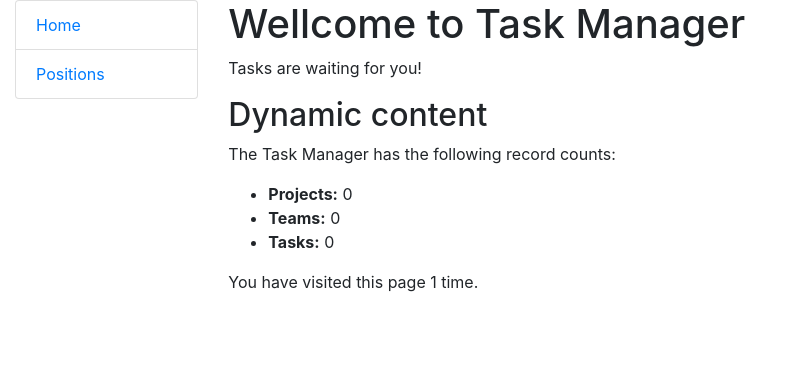
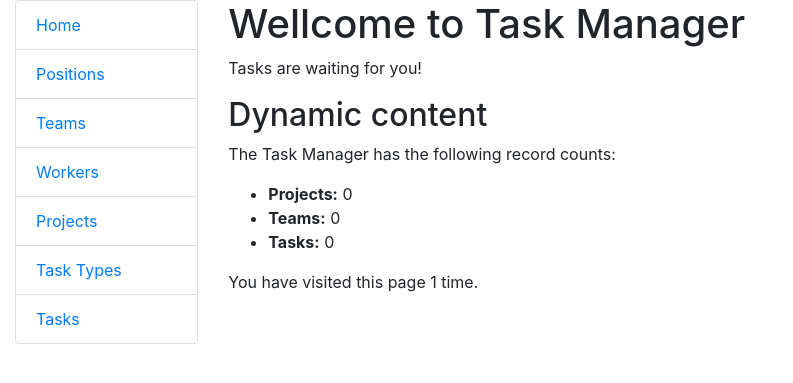
Before and after one commit to mykola-tarasenko/task-manager, a Django app: page / in a window 1280 px wide. Shown: the top 383 px of the page, without its empty margins (0-793 px from the left). Run offline with Django 5.2, Linux system fonts and the light colour scheme; data that the repository does not hold is empty.

Commit message:
Add links to nav sidebar

```diff
--- a/templates/includes/sidebar.html
+++ b/templates/includes/sidebar.html
@@ -1,4 +1,9 @@
 <ul class="sidebar-nav list-group">
   <li class="list-group-item"><a href="{% url 'tasks:index' %}">Home</a></li>
   <li class="list-group-item"><a href="{% url 'tasks:position-list' %}">Positions</a></li>
+  <li class="list-group-item"><a href="{% url 'tasks:team-list' %}">Teams</a></li>
+  <li class="list-group-item"><a href="{% url 'tasks:worker-list' %}">Workers</a></li>
+  <li class="list-group-item"><a href="{% url 'tasks:project-list' %}">Projects</a></li>
+  <li class="list-group-item"><a href="{% url 'tasks:task-type-list' %}">Task Types</a></li>
+  <li class="list-group-item"><a href="{% url 'tasks:task-list' %}">Tasks</a></li>
 </ul>
```
